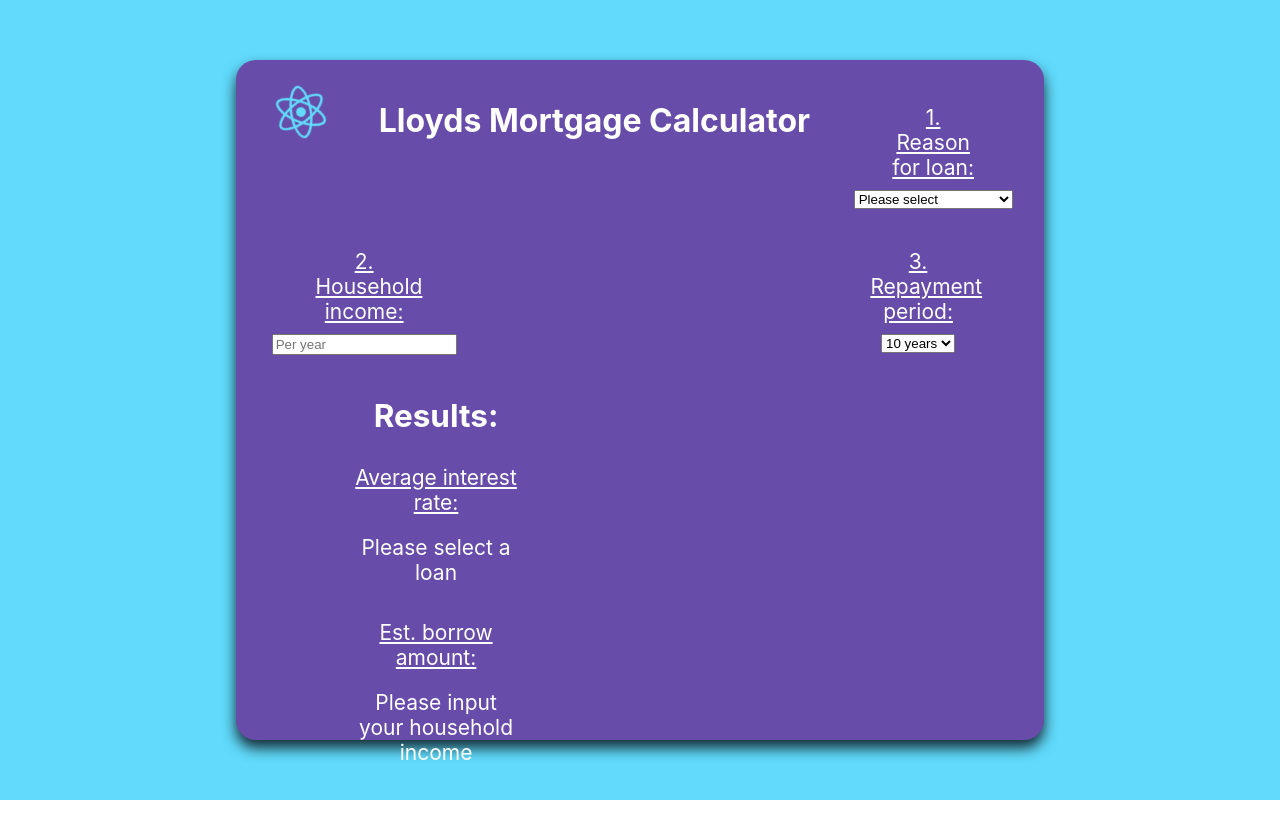
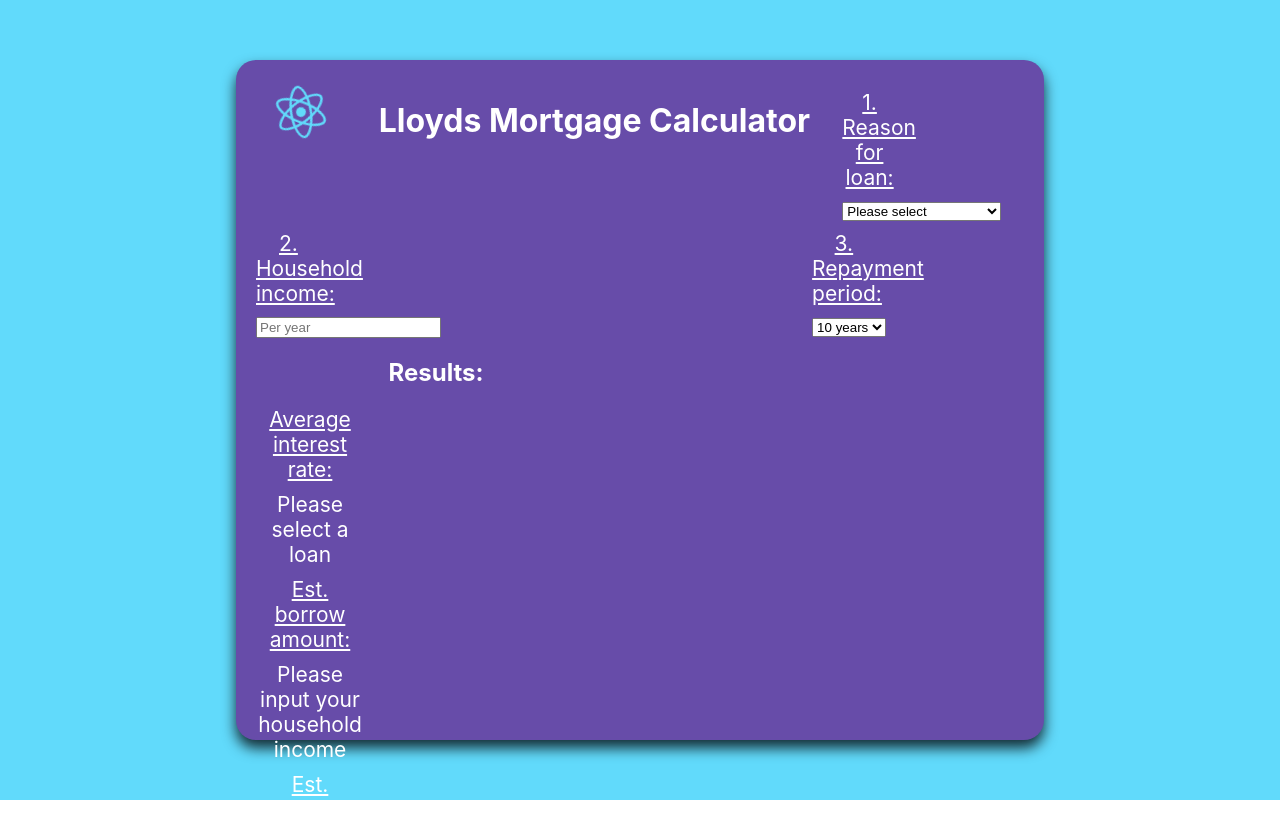
Before and after one commit to tt01924/LloydsInternshipMortgageCalculator, a React (Create React App) app: page / in a window 1280 px wide. Shown: the top 838 px of the page. Built offline with nearby package versions, Linux system fonts and the light colour scheme.

Commit message:
simplifying styling

```diff
--- a/src/App.css
+++ b/src/App.css
@@ -1,8 +1,8 @@
 .App {
   background-color: #61dafb;
   display: flex;
-  justify-content: center; /* Center horizontally */
-  align-items: center; /* Center vertically */
+  justify-content: center;
+  align-items: center;
   height: 100vh;
   margin: 0;
 }
@@ -27,14 +27,14 @@
   border-radius: 20px;
   display: flex;
   flex-wrap: wrap; /* Wraps child elements */
-  justify-content: space-between; /* Distribute space between items */
+  justify-content: space-between;
   box-shadow: 0px 8px 14px rgba(0, 0, 0, 0.8);
 }
 
 .calculator p {
-  width: 45%; /* Each <p> takes 45% of the row width */
+  width: 30%; /* Each <p> takes 30% of the row width */
   margin: 10px 0; /* Add spacing between rows */
-  text-align: center; /* Center text inside <p> */
+  text-align: center;
 }
 
 h2 {
@@ -46,45 +46,23 @@
 }
 
 p {
-  /* display: flex;
-  flex-direction: column;
-  align-items: center;
-  justify-content: center; */
   font-size: calc(5px + 2vmin);
   color: white;
   text-decoration: underline;
 }
 
-.results {
-  /* display: flex;
-  flex-direction: column;
-  align-items: center;
-  justify-content: center; */
-  font-size: calc(5px + 2vmin);
-  color: white;
-}
 
 .loan {
   text-decoration: none;
-
-}
-
-.row {
-  display: flex;
-  flex-direction: column;
-  align-items: center;
-  /* justify-content: center; */
-  margin: 15px 0;
-  /* width: 45%;  */
 }
 
 .input select {
-  width: 80%; /* Full width inside the row */
-  padding: 10px; /* Add some padding */
-  border-radius: 10px; /* Rounded corners */
-  border: 1px solid #ccc; /* Light gray border */
-  font-size: 16px; /* Make input text readable */
-  box-shadow: 0px 4px 6px rgba(0, 0, 0, 0.1); /* Subtle shadow for depth */
+  width: 80%;
+  padding: 10px;
+  border-radius: 10px;
+  border: 1px solid #ccc;
+  font-size: 16px;
+  box-shadow: 0px 4px 6px rgba(0, 0, 0, 0.1);
 }
 
 .App-link {
```
Also changed, not shown: 1 other file (tests, documents, lock files or other folders).
